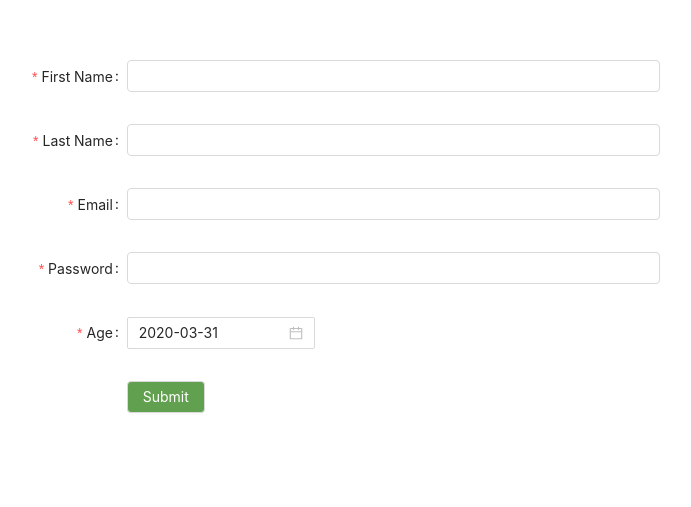
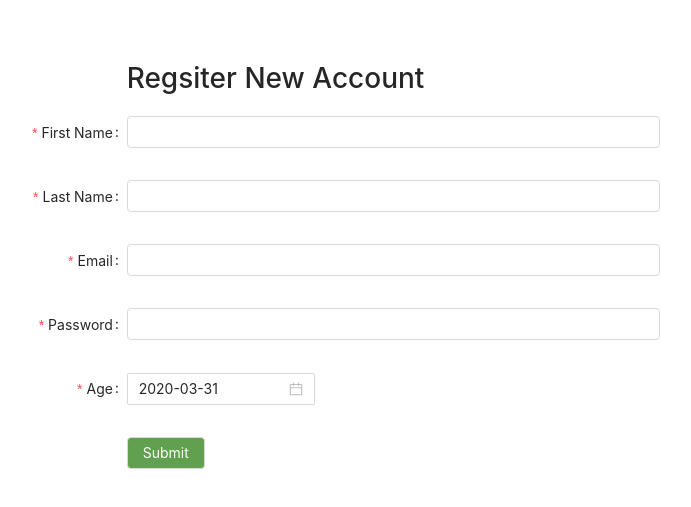
Before and after one commit to devin5/ProfileBook-React, a React (Create React App) app: page /defaulthome in a window 1280 px wide. Shown: the part 161-668 px from the top of the page, without its empty margins (300-991 px from the left). Built offline with nearby package versions, Linux system fonts and the light colour scheme.

Commit message:
completes register

```diff
--- a/src/actions/index.js
+++ b/src/actions/index.js
@@ -13,18 +13,21 @@ export const SIGN_USER_START = "SIGN_USER_START";
 export const SIGN_USER_SUCCESS = "SIGN_USER_SUCCESS";
 export const SIGN_USER_FAILURE = "SIGN_USER_FAILURE";
 
-export const registerUser = user => {
+export const registerUser = (user, history) => {
   return dispatch => {
     dispatch({ type: REGISTER_USER_START });
-    axios.post(registerEndPoint, user).then(res => {
+    axios
+      .post(registerEndPoint, user)
+      .then(res => {
         console.log("im register response", res);
         dispatch({ type: REGISTER_USER_SUCCESS, payload: res.data.data.user });
         localStorage.setItem("token", res.data.data.token);
         localStorage.setItem("id", res.data.data.user.User_ID);
+        history.push("/")
       })
       .catch(err => {
         dispatch({ type: REGISTER_USER_FAILURE, payload: err });
-    })
+      });
   };
 };
 export const signIn = user => {
--- a/src/components/Register.js
+++ b/src/components/Register.js
@@ -7,13 +7,16 @@ import { connect } from "react-redux";
 import { registerUser } from "../actions/index";
 import Spinner from "./Spinner";
 import { Alert } from "antd";
+import { useHistory } from "react-router-dom";
 
 function Register({ registerUser, isLoading, error }) {
+  const history = useHistory();
+
   const onFinish = values => {
     const obj = { ...values.user };
     obj.User_Birthday = obj.User_Birthday.format("YYYY/MM/DD");
     console.log(obj);
-    registerUser(obj);
+    registerUser(obj, history);
   };
 
   const layout = {
@@ -47,6 +50,10 @@ function Register({ registerUser, isLoading, error }) {
         onFinish={onFinish}
         validateMessages={validateMessages}
       >
+        <Col span={12} offset={8}>
+          <h1>Regsiter New Account</h1>
+        </Col>
+
         <Form.Item
           name={["user", "User_First_Name"]}
           label="First Name"
@@ -58,6 +65,7 @@ function Register({ registerUser, isLoading, error }) {
         >
           <Input />
         </Form.Item>
+
         <Form.Item
           name={["user", "User_Last_Name"]}
           label="Last Name"
@@ -69,6 +77,7 @@ function Register({ registerUser, isLoading, error }) {
         >
           <Input />
         </Form.Item>
+
         <Form.Item
           name={["user", "User_Email"]}
           label="Email"
--- a/src/components/styles/_register.css
+++ b/src/components/styles/_register.css
@@ -35,3 +35,7 @@ ant-btn:hover,
   margin-top: 20px;
   margin-left: 20px;
 }
+
+#header {
+  margin-left: 200px;
+}
```
Lines whose indentation alone changed are shown as unchanged.
